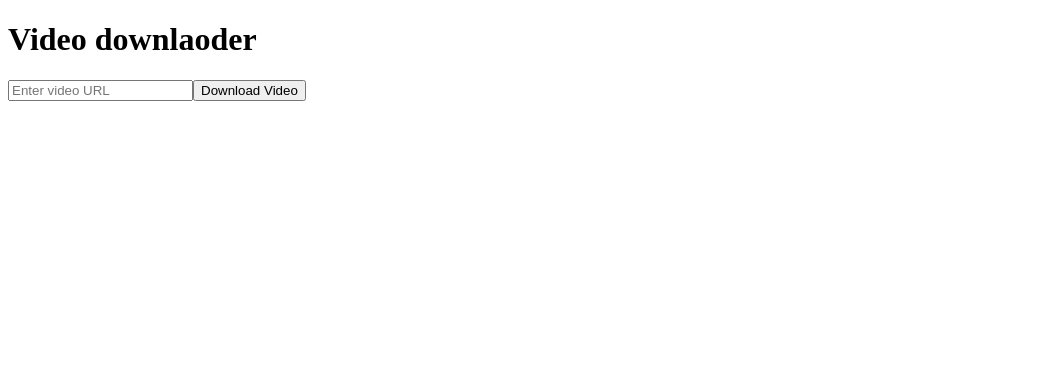
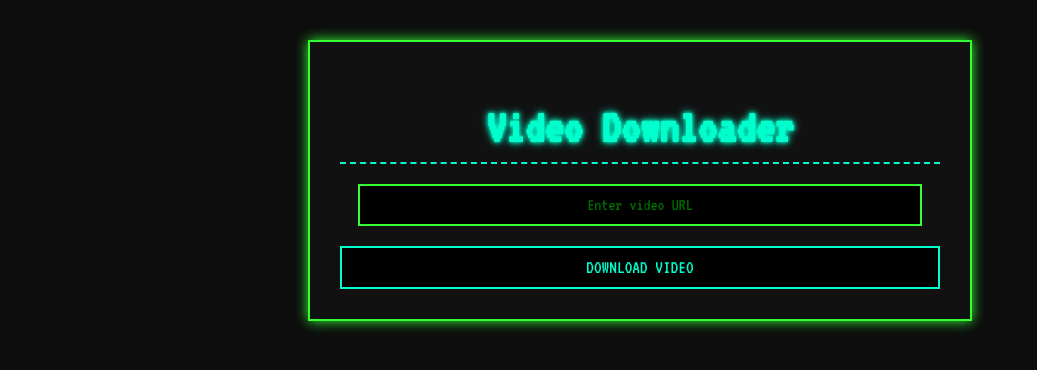
Before and after one commit to SerialChiller-git/GrabFBit, a React (Create React App) app in the folder video-downloader-react/: page / in a window 1280 px wide. Shown: the top 370 px of the page, without its empty margins (0-1037 px from the left). Built offline with nearby package versions, Linux system fonts and the light colour scheme.

Commit message:
design changed

```diff
--- /dev/null
+++ b/video-downloader-react/src/components/VideoDownloader.css
@@ -0,0 +1,101 @@
+@import url('https://fonts.googleapis.com/css2?family=VT323&display=swap');
+
+body {
+    background-color: #0d0d0d;
+    color: #33ff33;
+    font-family: 'VT323', monospace;
+    padding: 40px;
+    margin: 0;
+    image-rendering: pixelated;
+}
+
+.main-container {
+    max-width: 600px;
+    margin: auto;
+    border: 2px solid #33ff33;
+    padding: 30px;
+    background-color: #111;
+    text-align: center;
+    box-shadow: 0 0 10px #33ff33;
+    animation: crtGlow 1.5s infinite alternate;
+}
+
+.title {
+    font-size: 3rem;
+    color: #00ffcc;
+    margin-bottom: 20px;
+    text-shadow: 0 0 4px #00ffcc, 0 0 8px #00ffcc;
+    border-bottom: 2px dashed #00ffcc;
+    padding-bottom: 10px;
+}
+
+.submitForm {
+    display: flex;
+    flex-direction: column;
+    gap: 20px;
+}
+
+input[type="text"] {
+    padding: 10px;
+    font-size: 1.1rem;
+    font-family: 'VT323', monospace;
+    background-color: #000;
+    color: #33ff33;
+    border: 2px solid #33ff33;
+    border-radius: 0;
+    outline: none;
+    width: 90%;
+    margin: 0 auto;
+    text-align: center;
+}
+
+input[type="text"]::placeholder {
+    color: #009900;
+    opacity: 0.7;
+}
+
+button {
+    background-color: #000;
+    color: #00ffcc;
+    border: 2px solid #00ffcc;
+    padding: 10px 20px;
+    font-family: 'VT323', monospace;
+    font-size: 1.2rem;
+    cursor: pointer;
+    text-transform: uppercase;
+    transition: background 0.2s, color 0.2s;
+}
+
+button:hover {
+    background-color: #00ffcc;
+    color: #000;
+    box-shadow: 0 0 5px #00ffcc;
+}
+
+.response {
+    margin-top: 30px;
+    animation: blink 1s step-start infinite;
+}
+
+.progress {
+    margin-top: 20px;
+    font-size: 1.5rem;
+    color: #33ff33;
+    text-shadow: 0 0 5px #33ff33;
+}
+
+/* CRT and Hacker Animations */
+@keyframes crtGlow {
+    0% {
+        box-shadow: 0 0 8px #33ff33;
+    }
+    100% {
+        box-shadow: 0 0 15px #33ff33;
+    }
+}
+
+@keyframes blink {
+    50% {
+        opacity: 0.1;
+    }
+}
--- a/video-downloader-react/src/components/VideoDownloader.tsx
+++ b/video-downloader-react/src/components/VideoDownloader.tsx
@@ -1,10 +1,12 @@
 import React, { useState, useEffect } from 'react';
-import FileSaver from 'file-saver';
+import './VideoDownloader.css';
 
 const VideoDownloader: React.FC = () => {
     const [videoUrl, setVideoUrl] = useState('');
     const [response, setResponse] = useState('');
     const [totalProgress, setTotalProgress] = useState<number>(0);
+    const [isDownloading, setIsDownloading] = useState(false);
+    const [urlLoaded, setUrlLoaded] = useState(false);
 
 
     const handleInputChange = (event: React.ChangeEvent<HTMLInputElement>) => {
@@ -29,9 +31,11 @@ const VideoDownloader: React.FC = () => {
             }
             const textResponse = await res.text();
             setResponse(textResponse);
+            setUrlLoaded(true);
     };
 
     const saveVideo = async (videoUrl : string, filename= "vid.mp4") => {
+        setIsDownloading(true);
 
         const resp = await fetch(videoUrl);
 
@@ -49,7 +53,8 @@ const VideoDownloader: React.FC = () => {
         while(true){
             const {done, value} = await reader.read();
             if(done) {
-                console.log("done");
+                setIsDownloading(false);
+                setUrlLoaded(false);
                 break;
             }
             chunks.push(value);
@@ -78,9 +83,9 @@ const VideoDownloader: React.FC = () => {
 
 
     return (
-        <div>
-            <h1>Video downlaoder</h1>
-            <form onSubmit={handleSubmit}>
+        <div className='main-container'>
+            <h1 className='title'>Video Downloader</h1>
+            <form className='submitForm' onSubmit={handleSubmit}>
                 <input
                     type="text"
                     value={videoUrl}
@@ -90,15 +95,15 @@ const VideoDownloader: React.FC = () => {
                 />
                 <button type="submit">Download Video</button>
             </form>
-            {response &&
-                <div>
+            {urlLoaded &&
+                <div className='response'>
                     <button onClick={() => saveVideo(response)}>
                         Download
                     </button>
                 </div>
             }
-            {totalProgress > 0 && (
-                <div>
+            {isDownloading && (
+                <div className='progress'>
                     <p>Download progress: {totalProgress.toFixed(2)}%</p>
                 </div>
             )}
```
